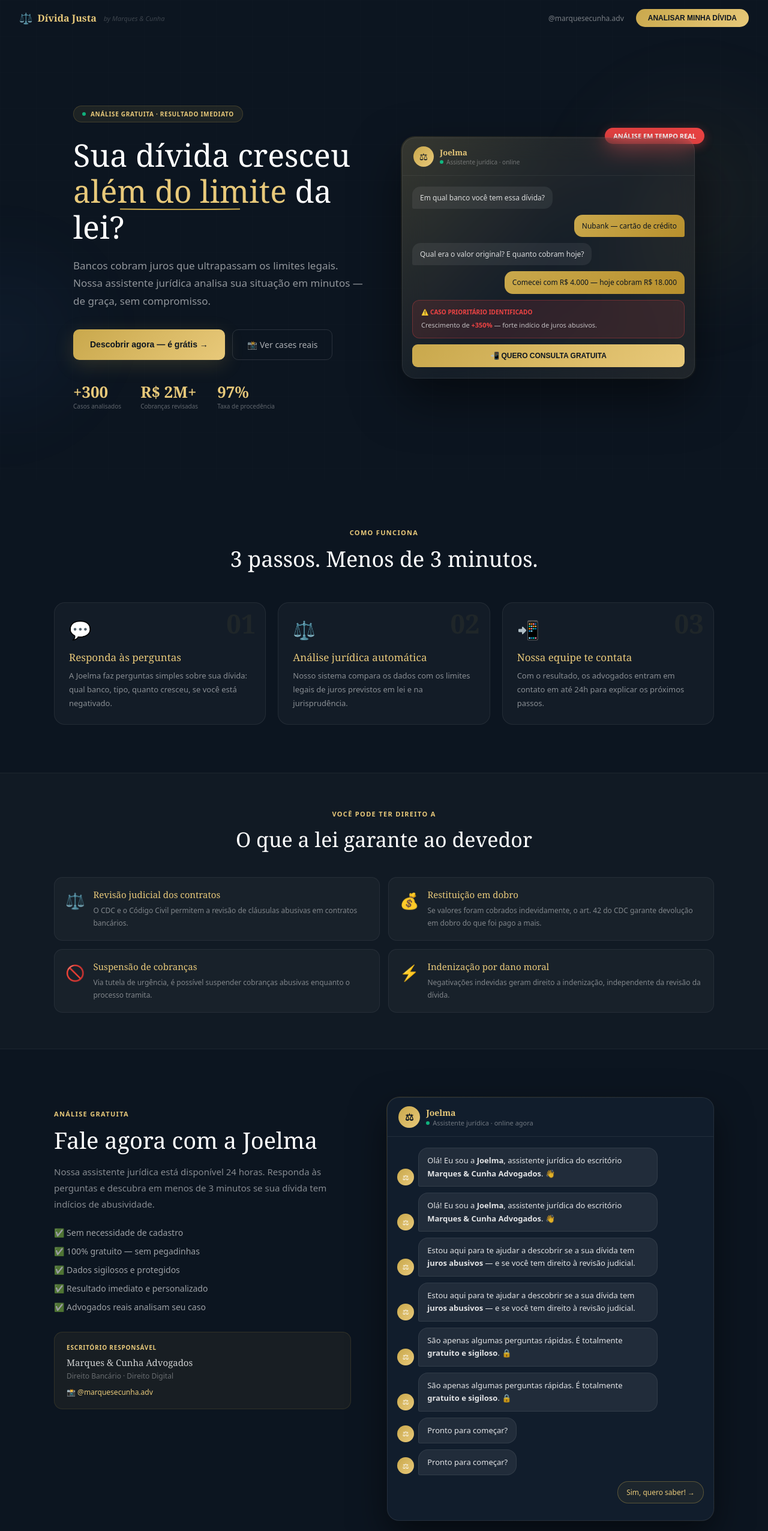
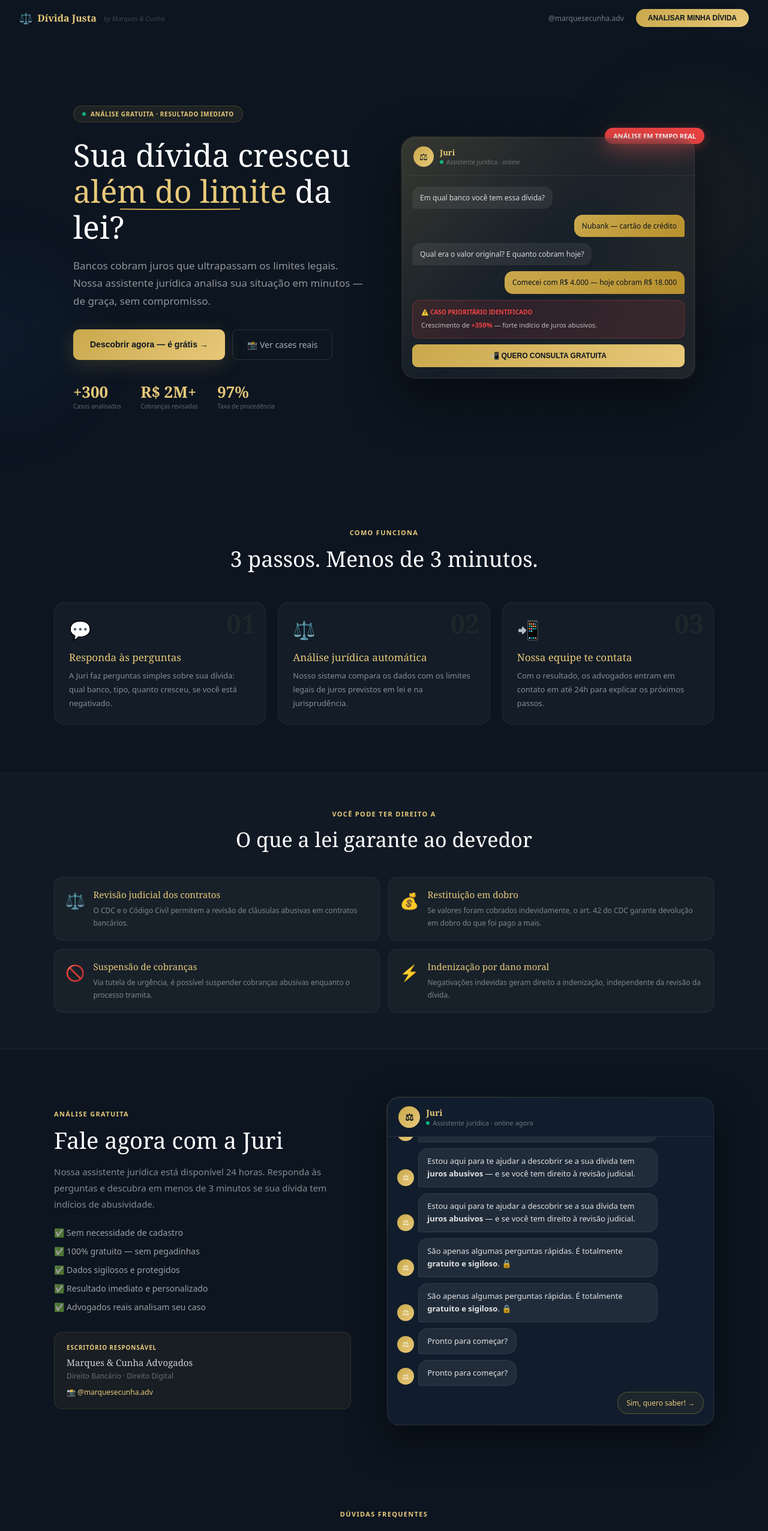
Before and after one commit to marquesmuri/divida-justa, a React (Vite) app: page / in a window 1280 px wide. Shown: the top 2552 px of the page at 60% size. Built offline with nearby package versions, Linux system fonts and the light colour scheme.

Commit message:
Update App.jsx

```diff
--- a/src/App.jsx
+++ b/src/App.jsx
@@ -63,14 +63,17 @@ function Chatbot() {
   const [messages, setMessages] = useState([]);
   const [typing, setTyping] = useState(false);
   const [options, setOptions] = useState([]);
-  const bottomRef = useRef(null);
+  const messagesRef = useRef(null);
   const inputRef = useRef(null);
 
-  useEffect(() => { bottomRef.current?.scrollIntoView({ behavior: "smooth" }); }, [messages, typing, options]);
+  useEffect(() => {
+    const el = messagesRef.current;
+    if (el) el.scrollTop = el.scrollHeight;
+  }, [messages, typing, options]);
 
   useEffect(() => {
     addBotMessages([
-      "Olá! Eu sou a **Joelma**, assistente jurídica do escritório **Marques & Cunha Advogados**. 👋",
+      "Olá! Eu sou a **Juri**, assistente jurídica do escritório **Marques & Cunha Advogados**. 👋",
       "Estou aqui para te ajudar a descobrir se a sua dívida tem **juros abusivos** — e se você tem direito à revisão judicial.",
       "São apenas algumas perguntas rápidas. É totalmente **gratuito e sigiloso**. 🔒",
       "Pronto para começar?",
@@ -171,7 +174,7 @@ function Chatbot() {
       <div style={{ padding: "14px 18px", borderBottom: "1px solid rgba(255,255,255,0.07)", display: "flex", alignItems: "center", gap: 10, flexShrink: 0 }}>
         <div style={{ width: 36, height: 36, borderRadius: "50%", background: "linear-gradient(135deg,#c9a84c,#e8c97a)", display: "flex", alignItems: "center", justifyContent: "center", fontSize: 16, color: "#0c1520", fontWeight: "bold", flexShrink: 0 }}>⚖</div>
         <div>
-          <div style={{ color: "#e8c97a", fontFamily: "Georgia, serif", fontWeight: "bold", fontSize: 14 }}>Joelma</div>
+          <div style={{ color: "#e8c97a", fontFamily: "Georgia, serif", fontWeight: "bold", fontSize: 14 }}>Juri</div>
           <div style={{ display: "flex", alignItems: "center", gap: 5 }}>
             <div style={{ width: 6, height: 6, borderRadius: "50%", background: "#10b981", animation: "djPulse 2s infinite" }} />
             <span style={{ color: "rgba(255,255,255,0.4)", fontSize: 11, fontFamily: "system-ui" }}>Assistente jurídica · online agora</span>
@@ -179,7 +182,7 @@ function Chatbot() {
         </div>
       </div>
 
-      <div style={{ flex: 1, overflowY: "auto", padding: "18px 16px", display: "flex", flexDirection: "column", gap: 10 }}>
+      <div ref={messagesRef} style={{ flex: 1, overflowY: "auto", padding: "18px 16px", display: "flex", flexDirection: "column", gap: 10, maxHeight: 480 }}>
         {messages.map((msg, i) => (
           <div key={i} style={{ display: "flex", justifyContent: msg.from === "user" ? "flex-end" : "flex-start", alignItems: "flex-end", gap: 7 }}>
             {msg.from === "bot" && (
@@ -260,7 +263,6 @@ function Chatbot() {
             ))}
           </div>
         )}
-        <div ref={bottomRef} />
       </div>
 
       {[STEPS.VALOR_ORIGINAL,STEPS.VALOR_ATUAL,STEPS.NOME,STEPS.TELEFONE].includes(step) && !typing && (
@@ -370,7 +372,7 @@ export default function LandingPage() {
                 <div style={{ padding: "14px 18px", borderBottom: "1px solid rgba(255,255,255,0.06)", display: "flex", alignItems: "center", gap: 10 }}>
                   <div style={{ width: 34, height: 34, borderRadius: "50%", background: `linear-gradient(135deg,${G},${GL})`, display: "flex", alignItems: "center", justifyContent: "center", fontSize: 16, color: "#0c1520" }}>⚖</div>
                   <div>
-                    <div style={{ color: GL, fontFamily: "Georgia, serif", fontWeight: "bold", fontSize: 13 }}>Joelma</div>
+                    <div style={{ color: GL, fontFamily: "Georgia, serif", fontWeight: "bold", fontSize: 13 }}>Juri</div>
                     <div style={{ display: "flex", alignItems: "center", gap: 5 }}>
                       <div style={{ width: 6, height: 6, borderRadius: "50%", background: "#10b981" }} />
                       <span style={{ color: "rgba(255,255,255,0.35)", fontSize: 10 }}>Assistente jurídica · online</span>
@@ -410,7 +412,7 @@ export default function LandingPage() {
           </div>
           <div style={{ display: "grid", gridTemplateColumns: isMobile ? "1fr" : "repeat(3,1fr)", gap: 20 }}>
             {[
-              { num: "01", icon: "💬", titulo: "Responda às perguntas", desc: "A Joelma faz perguntas simples sobre sua dívida: qual banco, tipo, quanto cresceu, se você está negativado." },
+              { num: "01", icon: "💬", titulo: "Responda às perguntas", desc: "A Juri faz perguntas simples sobre sua dívida: qual banco, tipo, quanto cresceu, se você está negativado." },
               { num: "02", icon: "⚖️", titulo: "Análise jurídica automática", desc: "Nosso sistema compara os dados com os limites legais de juros previstos em lei e na jurisprudência." },
               { num: "03", icon: "📲", titulo: "Nossa equipe te contata", desc: "Com o resultado, os advogados entram em contato em até 24h para explicar os próximos passos." },
             ].map((item, i) => (
@@ -456,7 +458,7 @@ export default function LandingPage() {
         <div style={{ maxWidth: 1100, margin: "0 auto", display: "grid", gridTemplateColumns: isMobile ? "1fr" : "1fr 1.1fr", gap: isMobile ? 32 : 60, alignItems: "start" }}>
           <div style={{ paddingTop: isMobile ? 0 : 20 }}>
             <div style={{ color: GL, fontSize: 11, fontWeight: 700, letterSpacing: "0.12em", marginBottom: 14 }}>ANÁLISE GRATUITA</div>
-            <h2 style={{ fontFamily: "Georgia, serif", fontSize: isMobile ? 30 : 38, fontWeight: "normal", margin: "0 0 16px", lineHeight: 1.2 }}>Fale agora com a Joelma</h2>
+            <h2 style={{ fontFamily: "Georgia, serif", fontSize: isMobile ? 30 : 38, fontWeight: "normal", margin: "0 0 16px", lineHeight: 1.2 }}>Fale agora com a Juri</h2>
             <p style={{ color: "rgba(255,255,255,0.5)", fontSize: isMobile ? 14 : 15, lineHeight: 1.8, margin: "0 0 24px" }}>
               Nossa assistente jurídica está disponível 24 horas. Responda às perguntas e descubra em menos de 3 minutos se sua dívida tem indícios de abusividade.
             </p>
@@ -489,7 +491,7 @@ export default function LandingPage() {
           <h2 style={{ fontFamily: "Georgia, serif", fontSize: isMobile ? 26 : 32, fontWeight: "normal", margin: 0 }}>Perguntas comuns</h2>
         </div>
         {[
-          { q: "A análise é realmente gratuita?", r: "Sim. A análise pela Joelma é 100% gratuita e sem nenhum compromisso. A consulta com o advogado também é gratuita." },
+          { q: "A análise é realmente gratuita?", r: "Sim. A análise pela Juri é 100% gratuita e sem nenhum compromisso. A consulta com o advogado também é gratuita." },
           { q: "O escritório fica com parte do valor recuperado?", r: "Nossos honorários são combinados caso a caso, com transparência total antes de qualquer ação. Em muitos casos operamos no modelo de êxito, sem custo inicial." },
           { q: "Como sei se meus juros são abusivos?", r: "O Banco Central regula os limites de juros por modalidade de crédito. Taxas que excedem a média do mercado ou que crescem exponencialmente podem ser contestadas judicialmente." },
           { q: "Precisa ir ao escritório presencialmente?", r: "Não. Todo o processo pode ser conduzido de forma remota, com assinatura digital de documentos." },
```
